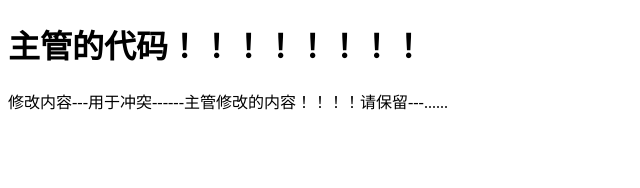
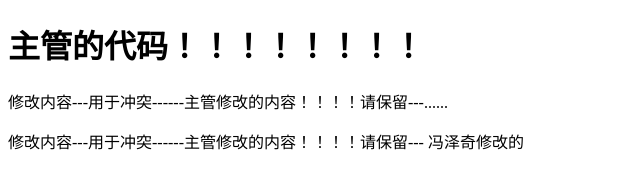
Before and after one commit to LT-CQ/react-0522, a plain HTML site: page index.html in a window 1280 px wide. Shown: the whole page, without its empty margins (0-640 px from the left). Drawn offline with Linux system fonts and the light colour scheme.

Commit message:
制造冲突

```diff
--- a/index.html
+++ b/index.html
@@ -10,6 +10,10 @@
 <body>
     <h1>主管的代码！！！！！！！！</h1>
     <p>修改内容---用于冲突------主管修改的内容！！！！请保留---......</p>
+    <p>修改内容---用于冲突------主管修改的内容！！！！请保留---
+        <span>冯泽奇修改的</span>
+    </p>
+
 </body>
 
 </html>
```
